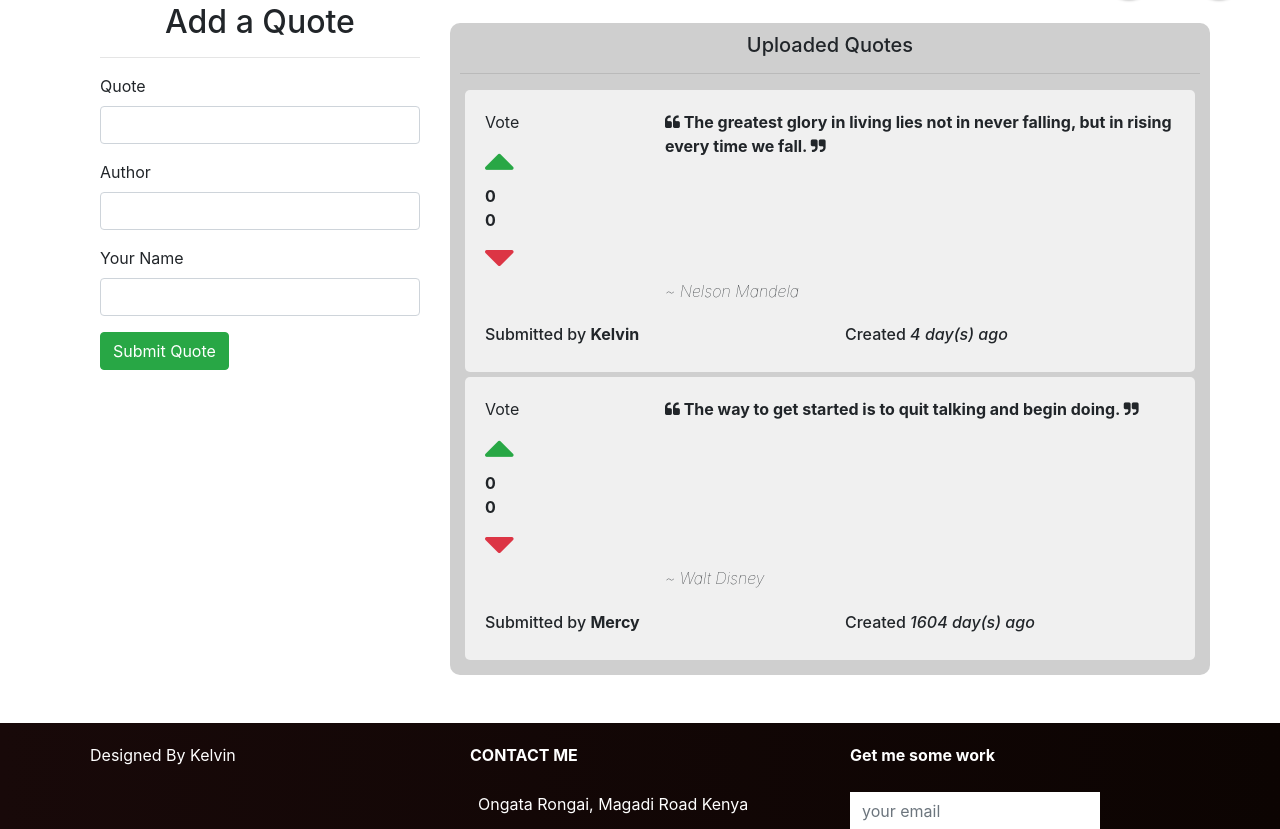
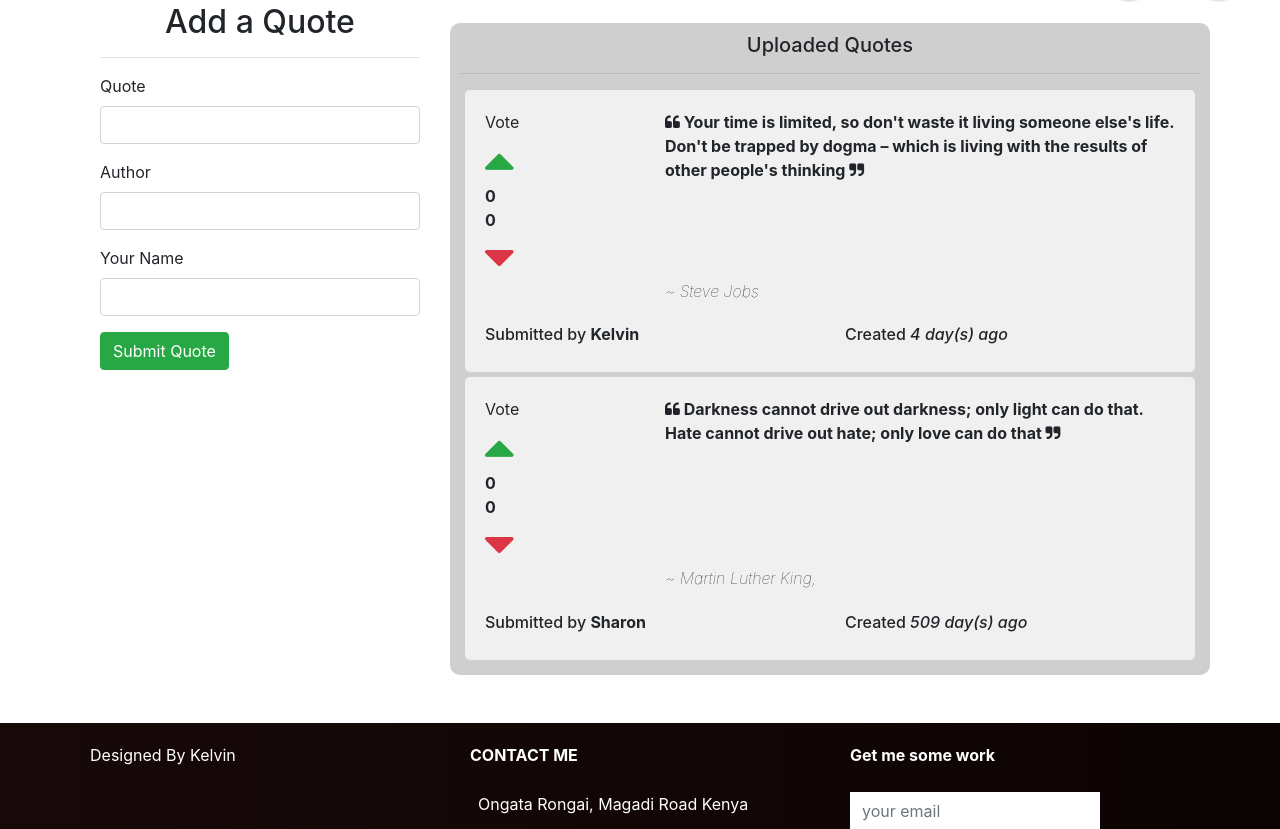
Before and after one commit to k-koech/Angular-Quotes, an Angular app: page / in a window 1280 px wide. Shown: the part 762-1591 px from the top of the page. Built offline with nearby package versions, Linux system fonts and the light colour scheme.

Commit message:
added quotes into an array

```diff
--- a/src/app/quote/quote.component.ts
+++ b/src/app/quote/quote.component.ts
@@ -10,8 +10,8 @@ export class QuoteComponent{
   maxUpvote: number = 0;
 
   quotes:Quote[] = [
-    new Quote(1,'The greatest glory in living lies not in never falling, but in rising every time we fall.','Nelson Mandela', 'Kelvin',new Date(2021,6,13),0,0),
-    new Quote(2,'The way to get started is to quit talking and begin doing.','Walt Disney', 'Mercy',new Date(2017,1,24),0,0),
+    new Quote(1,"Your time is limited, so don't waste it living someone else's life. Don't be trapped by dogma – which is living with the results of other people's thinking","Steve Jobs", 'Kelvin',new Date(2021,6,13),0,0),
+    new Quote(2,'Darkness cannot drive out darkness; only light can do that. Hate cannot drive out hate; only love can do that','Martin Luther King,', 'Sharon',new Date(2020,1,24),0,0),
   ];
 
 
```
